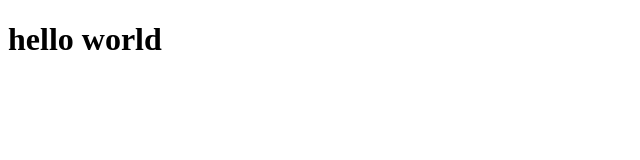
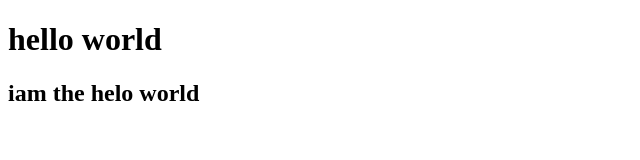
Before and after one commit to Saiganeshvarma/demorepo1111222, a plain HTML site: page index.html in a window 1280 px wide. Shown: the whole page, without its empty margins (0-640 px from the left). Drawn offline with Linux system fonts and the light colour scheme.

Commit message:
added the h2 tag

```diff
--- a/index.html
+++ b/index.html
@@ -7,6 +7,7 @@
 </head>
 <body>
     <h1>hello world</h1>
+    <h2>iam the helo world</h2>
 
 </body>
 </html>
```
